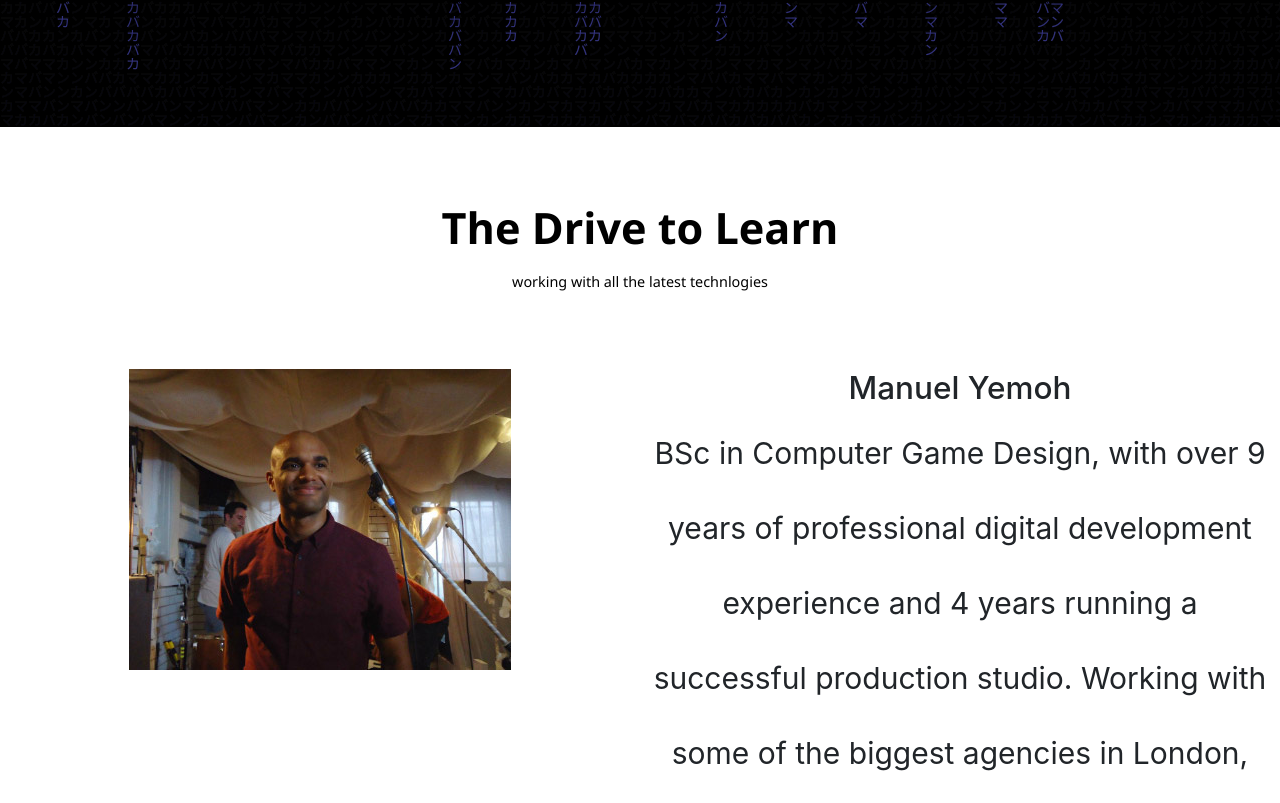
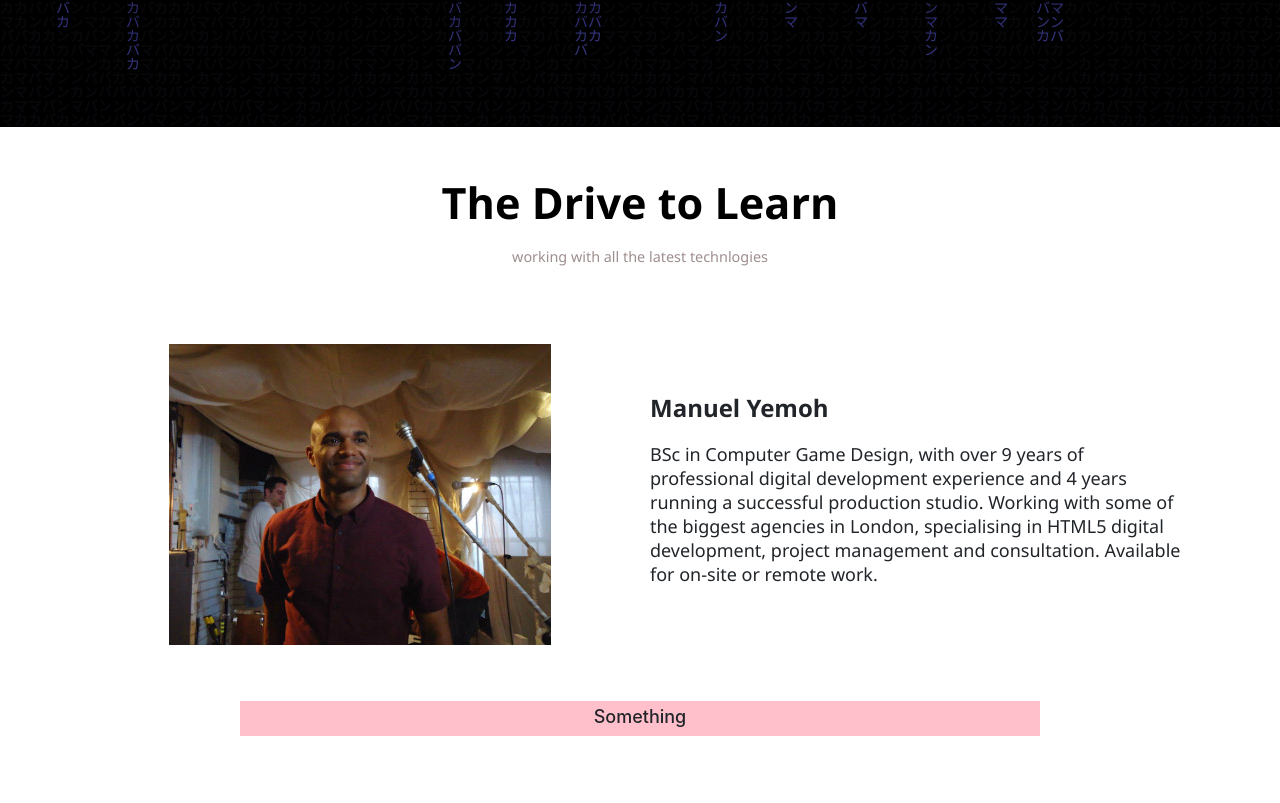
Before and after one commit to mansim123/gatsby-portfolio, a Gatsby site: page / in a window 1280 px wide. Shown: the part 673-1476 px from the top of the page. Built offline with nearby package versions, Linux system fonts and the light colour scheme; Gatsby itself is replaced by a stand-in of ours.

Commit message:
sorted intro CSS

```diff
--- a/src/components/intro.js
+++ b/src/components/intro.js
@@ -31,8 +31,18 @@ class Intro extends React.Component {
               Manuel Yemoh
             </h3>
             <p>
-              BSc in Computer Game Design, with over 9 years of professional digital development experience and 4 years running a successful production studio. Working with some of the biggest agencies in London, specialising in HTML5 digital development, project management and consultation. Available for on-site or remote work.
+              BSc in Computer Game Design, with over 9 years of professional digital development
+              experience and 4 years running a successful production studio. Working with some
+              of the biggest agencies in London, specialising in HTML5 digital development, project
+              management and consultation. Available for on-site or remote&nbsp;work.
             </p>
+          </div>
+        </div>
+        <div className="flexContainer2">
+          <div>
+            <div className="bar">
+                <h4>Something</h4>
+            </div>
           </div>
         </div>
       </section>
--- a/src/styles/intro.scss
+++ b/src/styles/intro.scss
@@ -1,4 +1,5 @@
 $mainCopy: #000000;
+$subCopy: #9f8e8e;
 $aCopy: #f0ece2;
 $aCopyOver: #69779b;
 
@@ -16,8 +17,8 @@ $aCopyOver: #69779b;
 
 .intro-section {
   background-color: #ffffff;
-  height: calc(100vh + 0px);
-  padding: 0 0px;
+  height: auto;
+  padding: 0 0px 50px 0px;
   .introMainSection {
     font-family: "NotoSans-Regular", sans-serif;
     padding: 50px 0;
@@ -32,23 +33,14 @@ $aCopyOver: #69779b;
     h1 {
       font-family: "NotoSans-Bold", sans-serif;
       font-size: 2.4em;
-      padding-top: 25px;
       padding-bottom: 10px;
     }
     h2 {
       font-family: "NotoSans-Regular", sans-serif;
+      color: $subCopy;
       font-size: 0.8em;
       padding-top: 0px;
       padding-bottom: 10px;
-    }
-    a {
-      color: $aCopy;
-      border-bottom: 1px solid $aCopy;
-    }
-    a:hover {
-      text-decoration: none;
-      color: $aCopyOver;
-      border-bottom: 1px solid $aCopyOver;
     }
     p {
       padding-top: 22px;
@@ -59,15 +51,68 @@ $aCopyOver: #69779b;
     display: flex;
     justify-content: center;
     div {
-      width: 100%;
+      flex: 0 0 18em;
       margin: 10px;
       text-align: center;
       line-height: 75px;
       font-size: 30px;
     }
+    h3 {
+      font-family: "NotoSans-Bold", sans-serif;
+      font-size: 0.8em;
+      padding-top: 50px;
+      text-align: left;
+      padding-bottom: 10px;
+    }
+    p {
+      font-family: "NotoSans-Regular";
+      padding-top: 0px;
+      font-size: 0.6em;
+      line-height: normal;
+      text-align: left;
+    }
+    .bar {
+      width:100%;
+      height:10px;
+      background-color: pink;
+    }
   }
-  .downSelect:hover {
-    border: 3px solid $aCopyOver;
+  .flexContainer2 {
+    display: flex;
+    justify-content: center;
+    div {
+      // flex: 0 0 18em;
+      margin: 10px;
+      text-align: center;
+      line-height: 75px;
+      font-size: 30px;
+    }
+    // h3 {
+    //   font-family: "NotoSans-Bold", sans-serif;
+    //   font-size: 0.8em;
+    //   padding-top: 50px;
+    //   text-align: left;
+    //   padding-bottom: 10px;
+    // }
+    // p {
+    //   font-family: "NotoSans-Regular";
+    //   padding-top: 0px;
+    //   font-size: 0.6em;
+    //   line-height: normal;
+    //   text-align: left;
+    // }
+    span {
+      font-size:0.4em;
+    }
+    .bar {
+      width:800px;
+      height:35px;
+      background-color: pink;
+      h4 {
+        font-size:0.6em;
+        line-height: 1.8em;
+      }
+    }
   }
 }
 
@@ -93,9 +138,5 @@ $aCopyOver: #69779b;
         border-bottom: 1px solid $aCopy;
       }
     }
-    .avatar {
-      width: 180px;
-      height: 180px;
-    }
   }
 }
```
